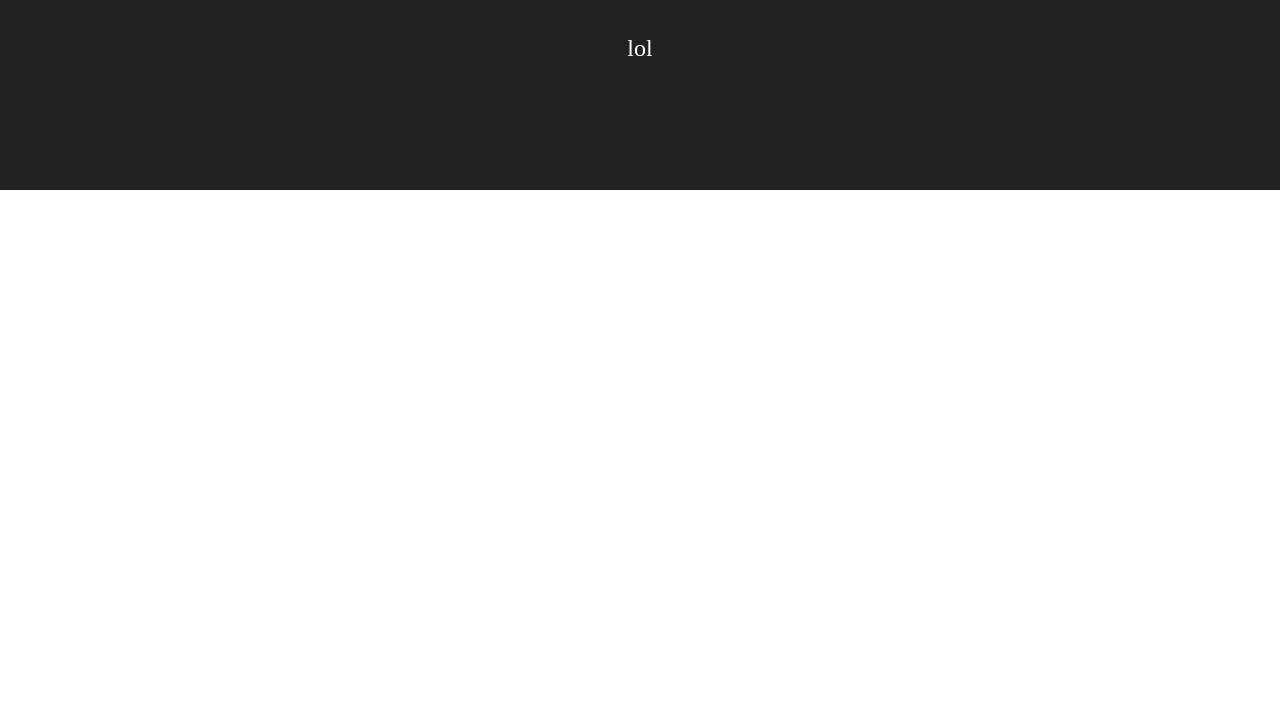
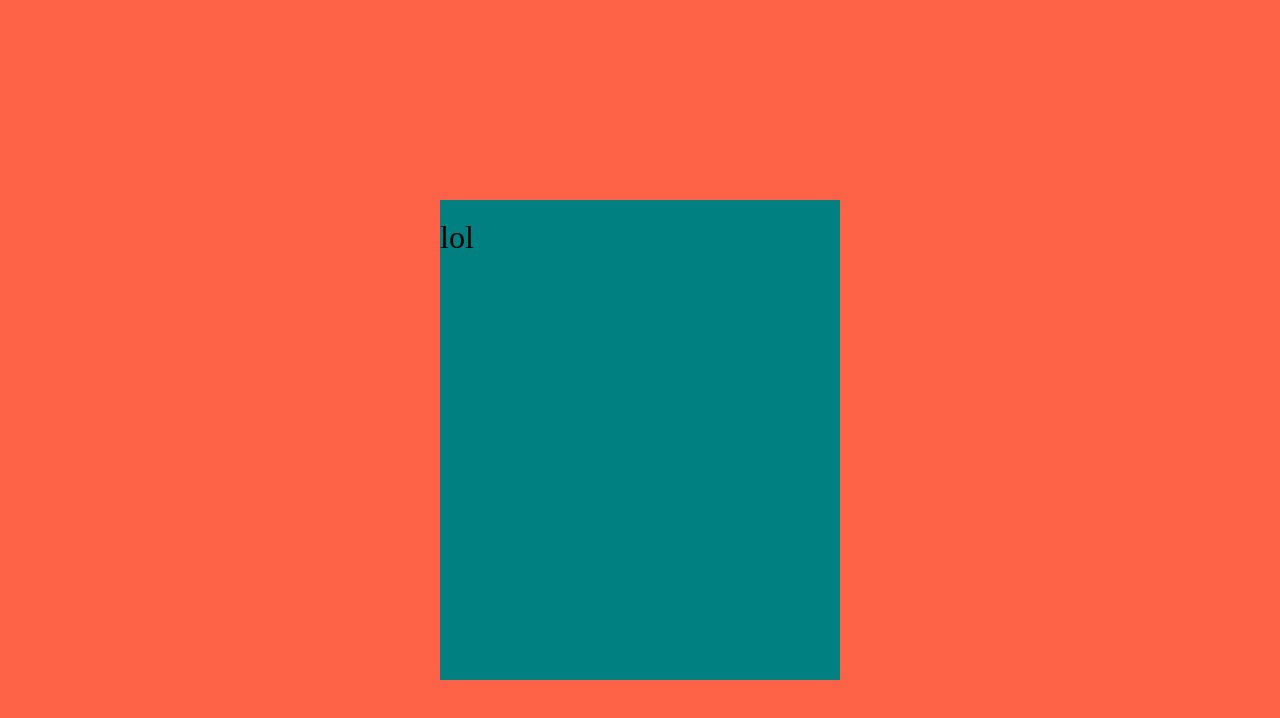
Before and after one commit to Kowal0/training-schedule-app, a React app: page / in a window 1280 px wide. Shown: the top 718 px of the page. Built offline with nearby package versions, Linux system fonts and the light colour scheme.

Commit message:
further setup, added enzyme, app folders etc

```diff
--- a/src/App.js
+++ b/src/App.js
@@ -1,15 +1,11 @@
 import React, { Component } from 'react';
+import LoginPage from './components/Login/components/LoginPage.js';
 import './App.css';
 
 class App extends Component {
   render() {
     return (
-      <div className="App">
-        <header className="App-header">
-          {/* <img src={logo} className="App-logo" alt="logo" /> */}
-          <h1 className="App-title">lol</h1>
-        </header>
-      </div>
+      <LoginPage />
     );
   }
 }
--- /dev/null
+++ b/src/components/Login/components/LoginPage.js
@@ -0,0 +1,17 @@
+import React, {PureComponent} from 'react';
+import LoginPageWrapper from '../styled/LoginPageWrapper';
+import LoginFormWrapper from '../styled/LoginFormWrapper';
+
+class Login extends PureComponent {
+    render(){
+        return (
+            <LoginPageWrapper>
+                <LoginFormWrapper>
+                    <h1>lol</h1>
+                </LoginFormWrapper>
+            </LoginPageWrapper>
+        );
+    }
+}
+
+export default Login;
--- /dev/null
+++ b/src/components/Login/styled/LoginFormWrapper.js
@@ -0,0 +1,11 @@
+import styled from 'styled-components';
+
+export const LoginFormWrapper = styled.div`
+    height: 480px;
+    width: 400px;
+    background-color: teal;
+    position: absolute;
+    top: 20%;
+`;
+
+export default LoginFormWrapper;
--- /dev/null
+++ b/src/components/Login/styled/LoginPageWrapper.js
@@ -0,0 +1,13 @@
+import styled from 'styled-components';
+
+export const LoginPageWrapper = styled.div`
+    display: flex;
+    height: 1000px;
+    width: 100%;
+    background-color: tomato;
+    justify-content: center;
+    align-itmes: center;
+    position: relative;
+`;
+
+export default LoginPageWrapper;
```
Also changed, not shown: package.json (+12 -0 lines), 1 other file (tests, documents, lock files or other folders).
